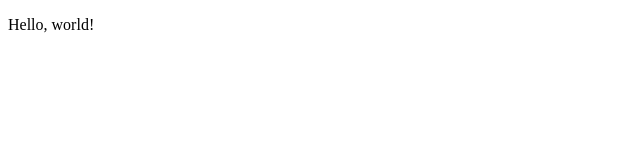
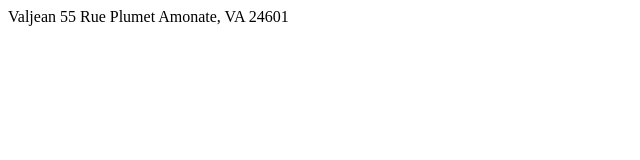
Before and after one commit to parmaaj/sample_website, a plain HTML site: page index.html in a window 1280 px wide. Shown: the whole page, without its empty margins (0-640 px from the left). Drawn offline with Linux system fonts and the light colour scheme.

Commit message:
Add address in index file 2

```diff
--- a/index.html
+++ b/index.html
@@ -1,10 +1,12 @@
 <!DOCTYPE html>
 <html>
 <head>
-<title>Home page</title>
+<title>Who am I ?</title>
 <meta charset="utf-8">
 </head>
 <body>
-<p>Hello, world!</p>
+ Valjean
+    55 Rue Plumet
+    Amonate, VA 24601
 </body>
 </html>
```
